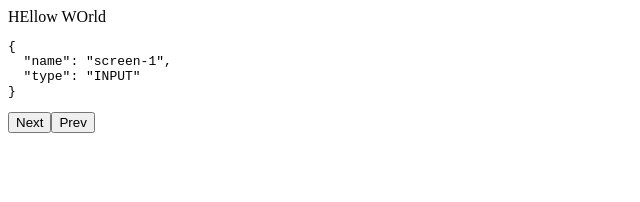
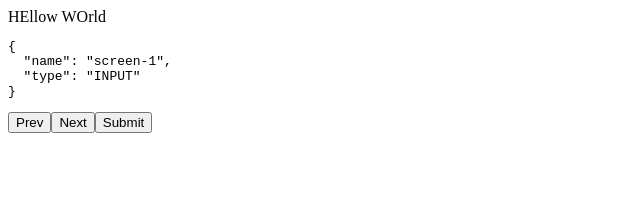
Before and after one commit to ptallen63/seafarer, a React (Create React App) app: page / in a window 1280 px wide. Shown: the top 202 px of the page, without its empty margins (0-640 px from the left). Built offline with nearby package versions, Linux system fonts and the light colour scheme.

Commit message:
docs: updating readme
Checking off some todos

```diff
--- a/src/App.tsx
+++ b/src/App.tsx
@@ -16,12 +16,14 @@ function App() {
       <pre>
         {JSON.stringify(currentScreen, null, 2)}
       </pre>
+      <button onClick={() => actions.previousScreen()}>Prev</button>
       <button onClick={() => {
         actions.validateScreen( currentScreen, { foo: 'bar' })
         actions.saveAndContinue({ foo: 'bar' });
         return
       }}>Next</button>
-      <button onClick={() => actions.previousScreen()}>Prev</button>
+      <button onClick={() => actions.submit()}>Submit</button>
+
     </div>
   );
 }
```
Also changed, not shown: 1 other file (tests, documents, lock files or other folders).
